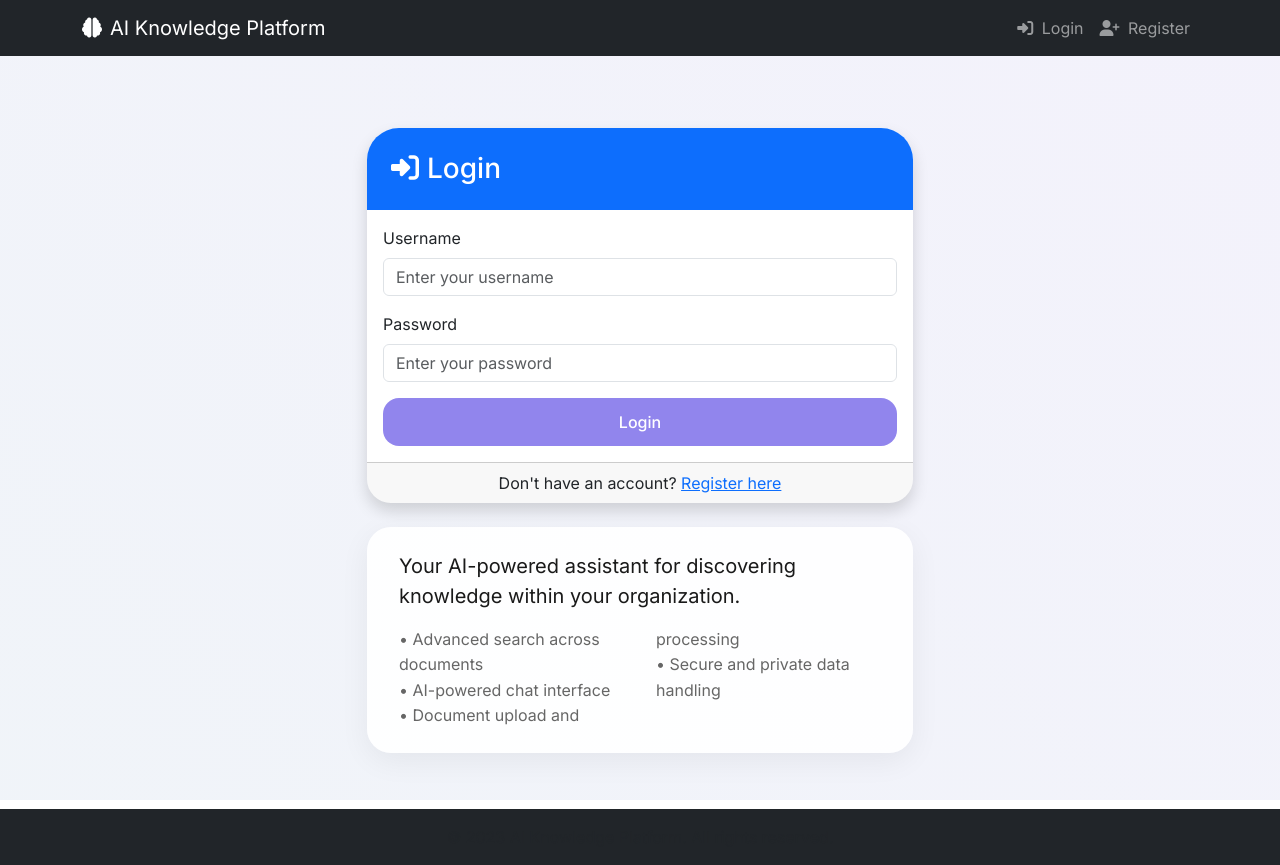
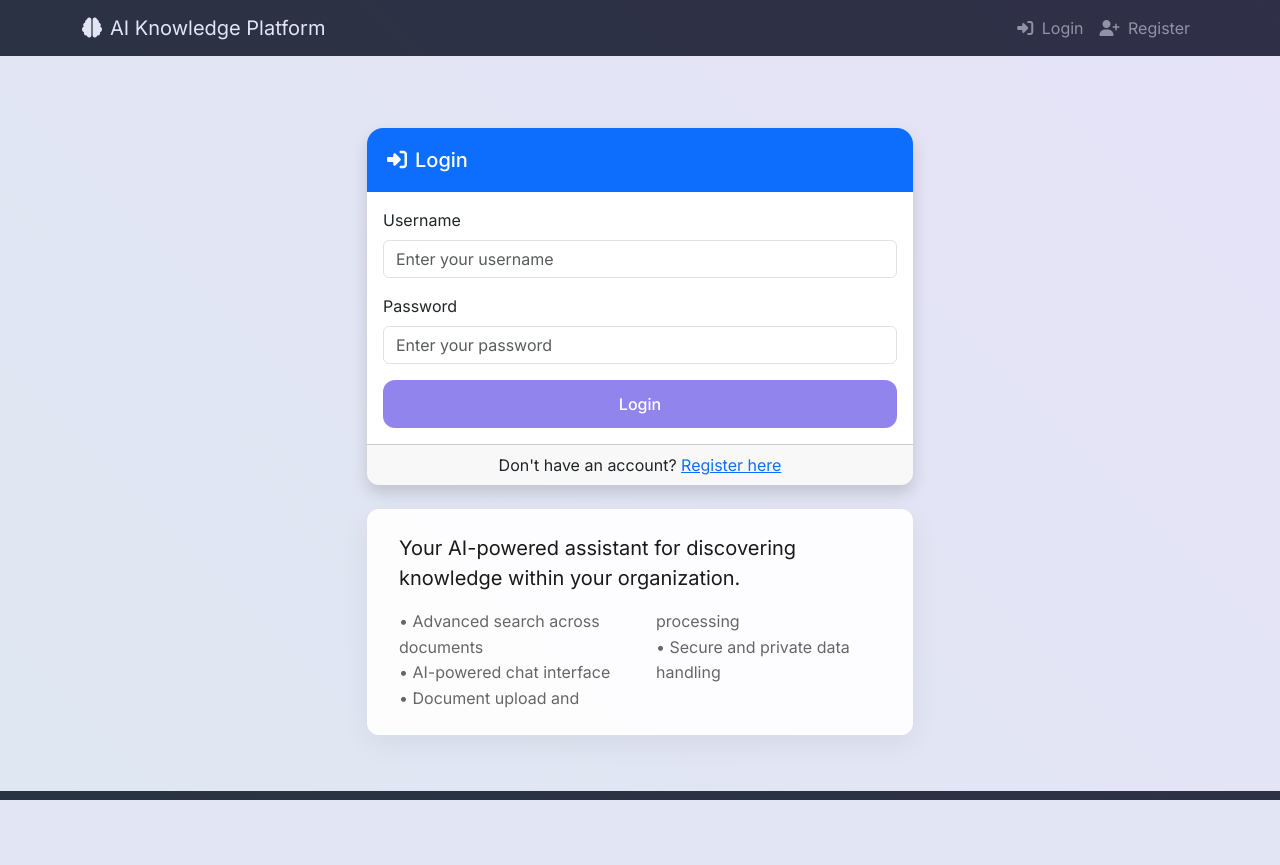
Before and after one commit to ChudinAA/CorporateIntelligence, a Flask app: a page that uses templates/layout.html in a window 1280 px wide. After the commit the page ends 800 px from the top, so only its background shows below. Run offline with Flask 3, Linux system fonts and the light colour scheme; some libraries are stand-ins or nearby versions.

Commit message:
Improve UI/UX by addressing styling issues:  Adjusted colors, rounded corners, header sizes, and fixed layout problems in the Recent Documents section.
Replit-Commit-Author: Agent
Replit-Commit-Session-Id: 8bc04022-55ec-455c-8280-8dd39896890b
Replit-Commit-Screenshot-Url: https://storage.googleapis.com/screenshot-production-us-central1/cc4136bb-3a2e-4dfe-9d83-bc12a8031874/4e193d3e-2039-4a28-8f19-4c650b941213.jpg

```diff
--- a/static/css/custom.css
+++ b/static/css/custom.css
@@ -4,8 +4,8 @@
   --text-color: #1a1a1a;
   --bg-light: #ffffff;
   --bg-secondary: rgba(248, 249, 254, 0.8);
-  --border-radius-top: 32px;
-  --border-radius-bottom: 24px;
+  --border-radius-top: 16px;
+  --border-radius-bottom: 12px;
 }
 
 @keyframes plasma {
@@ -19,11 +19,11 @@
   left: 0;
   right: 0;
   bottom: 0;
-  background: linear-gradient(45deg, rgba(108, 92, 231, 0.1), rgba(72, 126, 176, 0.1), rgba(130, 87, 229, 0.1));
+  background: linear-gradient(45deg, rgba(108, 92, 231, 0.2), rgba(72, 126, 176, 0.2), rgba(130, 87, 229, 0.2));
   background-size: 300% 300%;
   animation: plasma 15s ease infinite;
-  z-index: -1;
-  opacity: 0.8;
+  z-index: 0; /* Changed from -1 to make it visible */
+  opacity: 0.9;
 }
 
 .info-box {
@@ -70,9 +70,18 @@ main {
 
 .card-header {
   border-bottom: none;
-  padding: 1.5rem;
+  padding: 1.25rem; /* Reduced header padding */
   border-radius: var(--border-radius-top) var(--border-radius-top) 0 0;
   background: var(--bg-light);
+}
+
+/* Reduce size of card header titles */
+.card-header h3.card-title {
+  font-size: 1.25rem; /* Smaller header size */
+}
+
+.card-header h4.card-title {
+  font-size: 1.15rem; /* Smaller header size */
 }
 
 /* Chat styling */
@@ -80,7 +89,7 @@ main {
   height: 75vh;
   overflow-y: auto;
   padding: 1.5rem;
-  background: var(--bg-light);
+  background: var(--bg-light); /* Light background instead of dark */
   border-radius: var(--border-radius-top);
   box-shadow: 0 2px 12px rgba(0, 0, 0, 0.03);
 }
@@ -89,7 +98,7 @@ main {
   max-width: 85%;
   margin-bottom: 1.5rem;
   padding: 1.25rem 1.5rem;
-  border-radius: 20px;
+  border-radius: 12px; /* Reduced border radius */
   font-size: 0.95rem;
   line-height: 1.6;
   transition: all 0.2s ease;
@@ -120,7 +129,7 @@ main {
 }
 
 #message-input {
-  border-radius: 16px;
+  border-radius: 12px; /* Reduced border radius */
   padding: 0.75rem 1rem;
   border: 1px solid rgba(0, 0, 0, 0.08);
   transition: all 0.2s ease;
@@ -133,7 +142,7 @@ main {
 
 /* Button styles */
 .btn {
-  border-radius: 16px;
+  border-radius: 12px; /* Reduced border radius */
   padding: 0.75rem 1.5rem;
   transition: all 0.2s ease;
   font-weight: 500;
@@ -211,3 +220,24 @@ main {
 
 .typing-indicator span:nth-child(2) { animation-delay: 0.2s; }
 .typing-indicator span:nth-child(3) { animation-delay: 0.4s; }
+
+/* Fix for Recent Documents section */
+.card-header.bg-secondary {
+  display: flex;
+  justify-content: space-between;
+  align-items: center;
+  flex-wrap: wrap;
+}
+
+.card-header.bg-secondary h4.card-title {
+  margin-right: 10px;
+  margin-bottom: 0;
+}
+
+/* Make document title truncate on small screens */
+.list-group-item h5 {
+  white-space: nowrap;
+  overflow: hidden;
+  text-overflow: ellipsis;
+  max-width: 100%;
+}
--- a/templates/chat.html
+++ b/templates/chat.html
@@ -25,7 +25,9 @@
         border-bottom-right-radius: 0.25rem;
     }
 
-    .ai-message {
+
+.ai-message {
+  background-color: var(--bg-light);
         background-color: var(--bs-dark);
         border: 1px solid var(--bs-secondary);
         margin-right: auto;
@@ -106,7 +108,7 @@
             </div>
 
             <!-- Chat Messages Container -->
-            <div id="chat-container" class="bg-dark">
+            <div id="chat-container">
                 {% if chat_history.summary %}
                     <div class="alert alert-info">
                         <strong>Previous Chat Summary:</strong> {{ chat_history.summary }}
--- a/templates/layout.html
+++ b/templates/layout.html
@@ -1,5 +1,26 @@
 <!DOCTYPE html>
 <html lang="en" data-bs-theme="light">
+<!-- Add this to fix plasma animation -->
+<style>
+.plasma-background {
+  position: fixed;
+  top: 0;
+  left: 0;
+  right: 0;
+  bottom: 0;
+  z-index: -2;
+}
+
+.info-box {
+  position: relative;
+  z-index: 1;
+}
+
+.card {
+  position: relative;
+  z-index: 1;
+}
+</style>
 <head>
     <meta charset="UTF-8">
     <meta name="viewport" content="width=device-width, initial-scale=1.0">
```
Also changed, not shown: templates/dashboard.html (+6 -1 lines).
